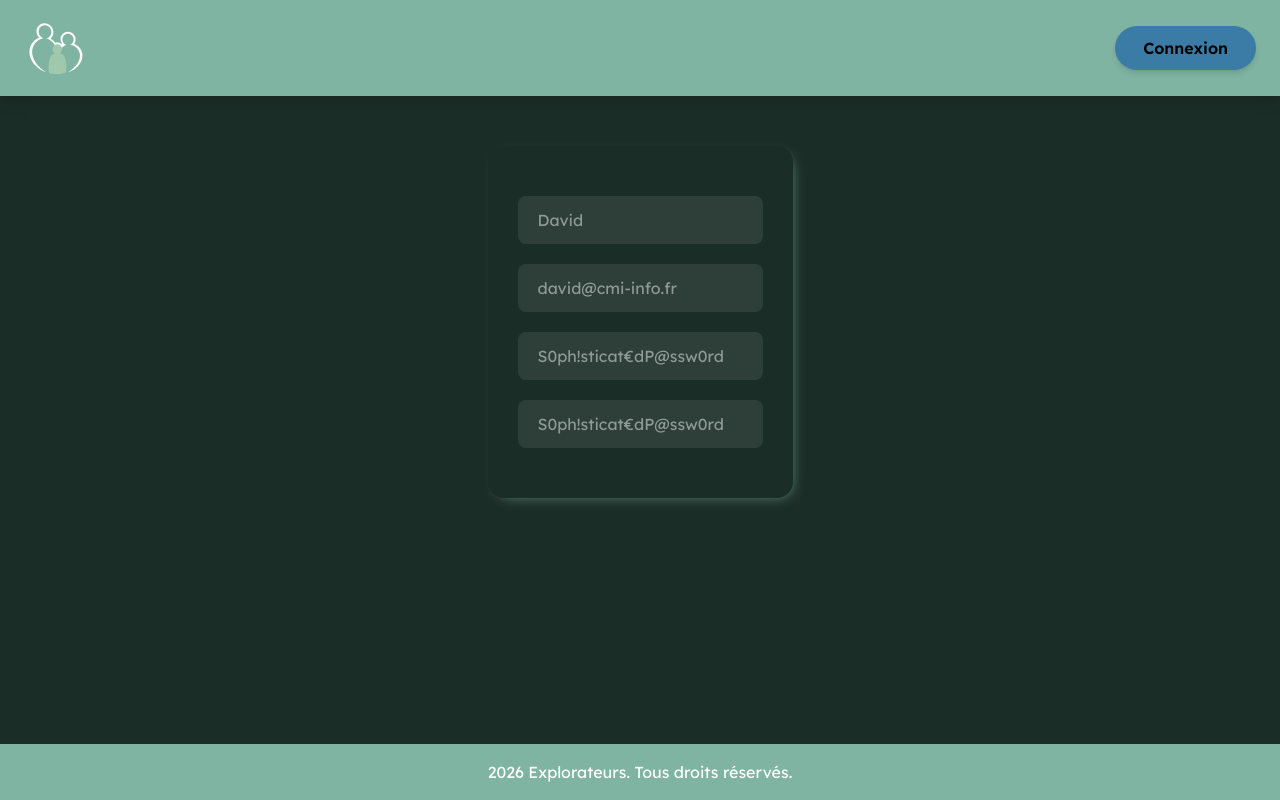
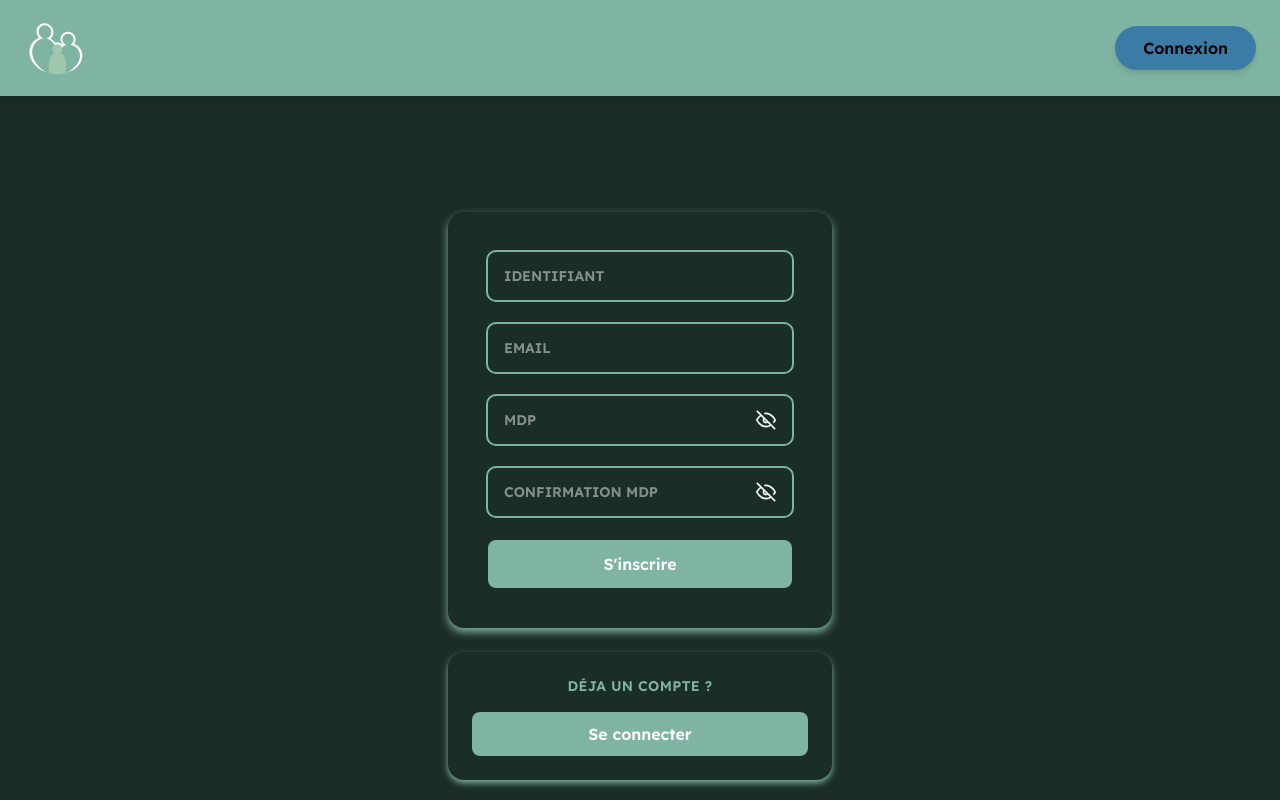
Before and after one commit to lasnelus/info405_explorateurs, a Vue app in the folder frontend/: page /signup in a window 1280 px wide. Shown: the top 800 px of the page. Built offline with nearby package versions, Linux system fonts and the light colour scheme.

Commit message:
feat : working  shit

```diff
--- a/frontend/src/views/SignupView.vue
+++ b/frontend/src/views/SignupView.vue
@@ -1,58 +1,213 @@
 <template>
-  <div class="grid justify-center">
+  <div class="
+    h-screen
+    flex
+    justify-center
+    items-center
+    p-6
+  ">
+    <div class="
+      flex
+      flex-col
+      gap-6
+      w-full
+      max-w-sm
+    ">
+      <!-- Formulaire d'inscription -->
+      <div class="
+        bg-primary-background
+        rounded-2xl
+        drop-shadow-lg
+        drop-shadow-primary
+        p-10
+        transition duration-300
+        delay-500
+        hover:delay-0
+        hover:drop-shadow-secondary
+        hover:drop-shadow-xl
+        hover:scale-101
+      " id="signUpBox" style="
+        /* box-shadow: 4px 4px 15px -8px var(--color-primary); */
+      ">
+        <form @submit.prevent="handleSignup">
+          <div class="mb-6 relative">
+            <input type="text" id="UserName" name="UserName" placeholder="IDENTIFIANT"
+              v-model="username"
+              class="
+                w-full
+                px-4 py-3.5
+                rounded-lg outline-2 outline-primary
+                font-semibold text-sm text-text uppercase
+                focus:outline-secondary transition-all
+                focus:bg-primary/5
+                hover:outline-secondary
+                hover:bg-primary/15 "/>
+          </div>
 
-    <div class="
-      bg-primary-background
-      rounded-2xl
-      input
-      grid
-      justify-center
-      p-[40px]
-      px-[30px]
-      w-auto
-      my-[50px]
-      mx-[44px]
-    " id="signUpBox" style="
-      box-shadow: 4px 4px 15px -8px var(--color-primary);
-    ">
-      <input type="text" id="UserName" name="UserName" placeholder="David" class="color-text"/>
+          <div class="mb-6 relative">
+            <input type="text" id="EMail" name="EMail" placeholder="EMAIL"
+              v-model="mail"
+              class="
+                w-full
+                px-4 py-3.5
+                rounded-lg outline-2 outline-primary
+                font-semibold text-sm text-text uppercase
+                focus:outline-secondary transition-all
+                focus:bg-primary/5
+                hover:outline-secondary
+                hover:bg-primary/15 "/>
+          </div>
 
-      <input type="text" id="EMail" name="EMail" placeholder="david@cmi-info.fr" class="color-text"/>
+          <div class="mb-6 relative">
+            <input :type="showPassword ? 'text' : 'password'" placeholder="MDP" id="Password" name="Password"
+              v-model="password"
+              class="
+                w-full
+                px-4 py-3.5
+                rounded-lg outline-2 outline-primary
+                font-semibold text-sm text-text uppercase
+                focus:outline-secondary transition-all
+                focus:bg-primary/5
+                hover:outline-secondary
+                hover:bg-primary/15
+              "
+              :style="{
+                '--tw-ring-color': 'var(--color-primary)'
+          }" required />
+        <button type="button" class="
+              absolute
+              right-4
+              top-1/2
+              -translate-y-1/2
+              p-0
+              rounded
+              color-primary
+              hover:color-secondary
+              focus:color-secondary
+              cursor-pointer
+            "
+              @click="showPassword = !showPassword">
+              <svg v-if="showPassword" width="20" height="20" viewBox="0 0 24 24" fill="none" stroke="currentColor"
+                stroke-width="2">
+                <path d="M1 12s4-8 11-8 11 8 11 8-4 8-11 8-11-8-11-8z" />
+                <circle cx="12" cy="12" r="3" />
+              </svg>
+              <svg v-else width="20" height="20" viewBox="0 0 24 24" fill="none" stroke="currentColor" stroke-width="2">
+                <path
+                  d="M17.94 17.94A10.07 10.07 0 0 1 12 20c-7 0-11-8-11-8a18.45 18.45 0 0 1 5.06-5.94M9.9 4.24A9.12 9.12 0 0 1 12 4c7 0 11 8 11 8a18.5 18.5 0 0 1-2.16 3.19m-6.72-1.07a3 3 0 1 1-4.24-4.24" />
+                <line x1="1" y1="1" x2="23" y2="23" />
+              </svg>
+        </button>
+          </div>
 
-      <input type="password" id="Password" name="Password" placeholder="S0ph!sticat€dP@ssw0rd" class="color-text"/>
+          <div class="mb-6 relative">
+            <input :type="showPasswordConfirm ? 'text' : 'password'" placeholder="CONFIRMATION MDP" id="PasswordConfirm" name="PasswordConfirm"
+              v-model="passwordConfirm"
+              class="
+                w-full
+                px-4 py-3.5
+                rounded-lg outline-2 outline-primary
+                font-semibold text-sm text-text uppercase
+                focus:outline-secondary transition-all
+                focus:bg-primary/5
+                hover:outline-secondary
+                hover:bg-primary/15
+              "
+              :style="{
+                '--tw-ring-color': 'var(--color-primary)'
+          }" required />
+        <button type="button" class="
+              absolute
+              right-4
+              top-1/2
+              -translate-y-1/2
+              p-0
+              rounded
+              color-primary
+              hover:color-secondary
+              focus:color-secondary
+              cursor-pointer
+            "
+              @click="showPasswordConfirm = !showPasswordConfirm">
+              <svg v-if="showPasswordConfirm" width="20" height="20" viewBox="0 0 24 24" fill="none" stroke="currentColor"
+                stroke-width="2">
+                <path d="M1 12s4-8 11-8 11 8 11 8-4 8-11 8-11-8-11-8z" />
+                <circle cx="12" cy="12" r="3" />
+              </svg>
+              <svg v-else width="20" height="20" viewBox="0 0 24 24" fill="none" stroke="currentColor" stroke-width="2">
+                <path
+                  d="M17.94 17.94A10.07 10.07 0 0 1 12 20c-7 0-11-8-11-8a18.45 18.45 0 0 1 5.06-5.94M9.9 4.24A9.12 9.12 0 0 1 12 4c7 0 11 8 11 8a18.5 18.5 0 0 1-2.16 3.19m-6.72-1.07a3 3 0 1 1-4.24-4.24" />
+                <line x1="1" y1="1" x2="23" y2="23" />
+              </svg>
+        </button>
+          </div>
+            <button type="submit"
+              class="cursor-pointer w-full py-3 text-white rounded-lg font-semibold hover:shadow-lg hover:-translate-y-0.5 active:translate-y-0 transition-all duration-300"
+              :style="{ 'backgroundColor': 'var(--color-primary)' }">
+            S'inscrire
+          </button>
+        </form>
+      </div>
 
-      <input type="password" id="PasswordConfirm" name="PasswordConfirm" placeholder="S0ph!sticat€dP@ssw0rd" class="color-text"/>
-    </div>
-
-    <div id="switchToSignInBox">
-
+      <!-- Login -->
+      <div class="
+        bg-primary-background
+        rounded-2xl
+        p-6
+        drop-shadow-md
+        drop-shadow-primary
+        transition duration-300
+        hover:drop-shadow-secondary
+        hover:drop-shadow-lg
+        hover:scale-101
+      ">
+        <div class="
+          flex
+          flex-col
+          items-center
+          gap-4
+        ">
+          <p class="
+            text-sm
+            font-semibold
+            tracking-wide
+          " :style="{ 'color': 'var(--color-primary)' }">DÉJA UN COMPTE ?
+          </p>
+          <button @click="goTologin"
+            class="cursor-pointer w-full py-2.5 text-white rounded-lg font-semibold hover:shadow-lg hover:-translate-y-0.5 active:translate-y-0 transition-all duration-300"
+            :style="{ 'backgroundColor': 'var(--color-primary)' }">
+            Se connecter
+          </button>
+        </div>
+      </div>
     </div>
   </div>
-
 </template>
 
 <script setup lang="ts">
+import { ref } from 'vue'
+import { useRouter } from 'vue-router'
+
+const router = useRouter()
+
+const username = ref('')
+
+const mail = ref('')
+
+const password = ref('')
+const showPassword = ref(false)
+
+const passwordConfirm = ref('')
+const showPasswordConfirm = ref(false)
+
+const handleSignup = () => {
+  console.log('Creation compte:', {username: username.value, mail: mail.value, password: password.value, passwordConfirm: passwordConfirm.value })
+}
+
+const goTologin = () => {
+  router.push('/login')
+}
 </script>
 
 <style scoped>
-input {
-  width: calc(inherit - 60px);
-  border-style: var(--tw-border-style);
-  border-width: 0px;
-  border-radius: var(--radius-lg);
-  padding-block: calc(var(--spacing) * 3);
-  padding-inline: calc(var(--spacing) * 5);
-  --tw-outline-style: none;
-  outline-style: none;
-  background-color: rgba( from var(--color-primary-background) calc(r + 25)  calc(g + 25) calc(b + 25) / .75);
-  margin: 10px 0;
-
-  transition: var(--default-transition-duration);
-}
-
-input:hover, input:active {
-  background-color: rgba( from var(--color-primary) r g b / .15);
-  transition: var(--default-transition-duration);
-}
-
 </style>
```
